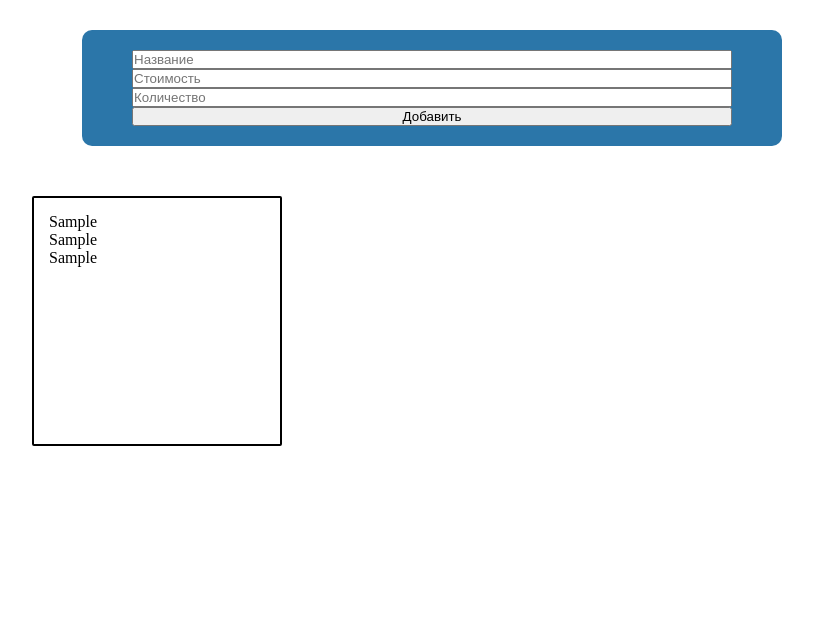
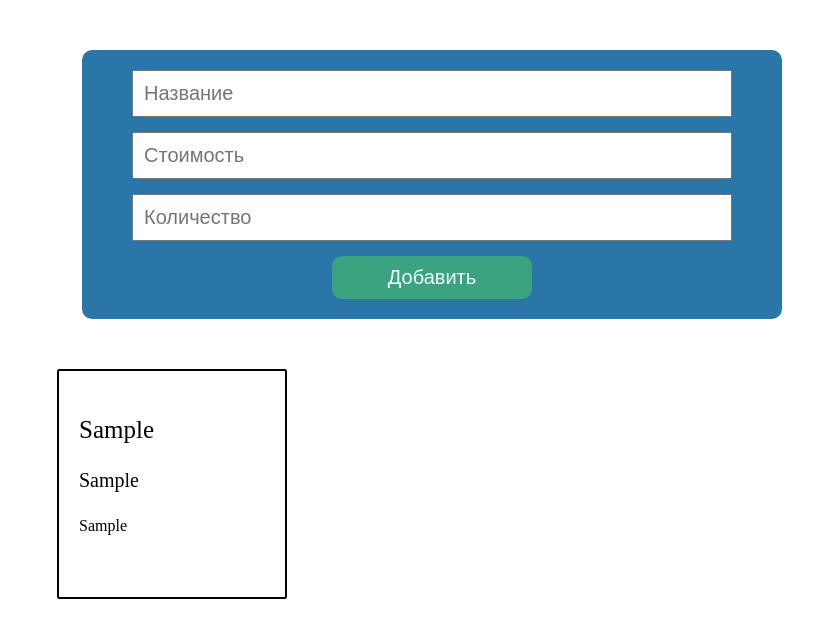
Before and after one commit to ZhuNatallia/FE_home_works, a plain HTML site: page 26_11/index.html in a window 1280 px wide. Both pictures are taken after typing "Sample", "Sample", "Sample" into the empty fields and a click on the button "Добавить". Shown: the whole page, without its empty margins (208-1021 px from the left). Drawn offline with Linux system fonts and the light colour scheme.

Commit message:
adding styles in cards

```diff
--- a/26_11/css/style.css
+++ b/26_11/css/style.css
@@ -7,7 +7,7 @@
 #form_product {
 	width: 700px;
 	margin: 0 auto;
-	margin-top: 30px;
+	margin-top: 50px;
 	padding: 20px 50px;
 	display: flex;
 	flex-direction: column;
@@ -16,17 +16,49 @@
 }
 
 .products {
-    width: 800px;
-    margin: 0 auto;
-    display: flex;
-    justify-content: space-between;
+	width: 750px;
+	margin: 0 auto;
+	display: flex;
+	flex-wrap: wrap;
+	justify-content: space-between;
 }
 
 .card {
 	border: 2px solid black;
-    border-radius: 2px;
-	width: 250px;
-	height: 250px;
-    padding: 15px;
-    margin-top: 50px;
+	border-radius: 2px;
+	width: 230px;
+	height: 230px;
+	padding: 45px 20px;
+	margin-top: 50px;
 }
+
+input {
+	margin-bottom: 15px;
+	padding: 10px 10px;
+	font-size: 20px;
+}
+
+.form_btn {
+	width: 200px;
+	padding: 10px;
+	font-size: 20px;
+	margin: 0 auto;
+	background-color: rgb(60, 163, 129);
+	color: aliceblue;
+	border-radius: 10px;
+	border: none;
+}
+
+.title_card {
+	font-size: 25px;
+    margin-bottom: 25px;
+}
+
+.price_card{
+    font-size: 20px;
+    margin-bottom: 25px;
+}
+
+.count_card {
+    font-style: 18px;
+}
--- a/26_11/script/script.js
+++ b/26_11/script/script.js
@@ -28,6 +28,9 @@ function rerender() {
 		container.append(title_p, price_p, count_p);
 		products.append(container);
 		container.classList.add('card');
+		title_p.classList.add('title_card');
+		price_p.classList.add('price_card');
+		count_p.classList.add('count_card');
 		title_p.innerText = title;
 		price_p.innerText = price;
 		count_p.innerText = count;
```
